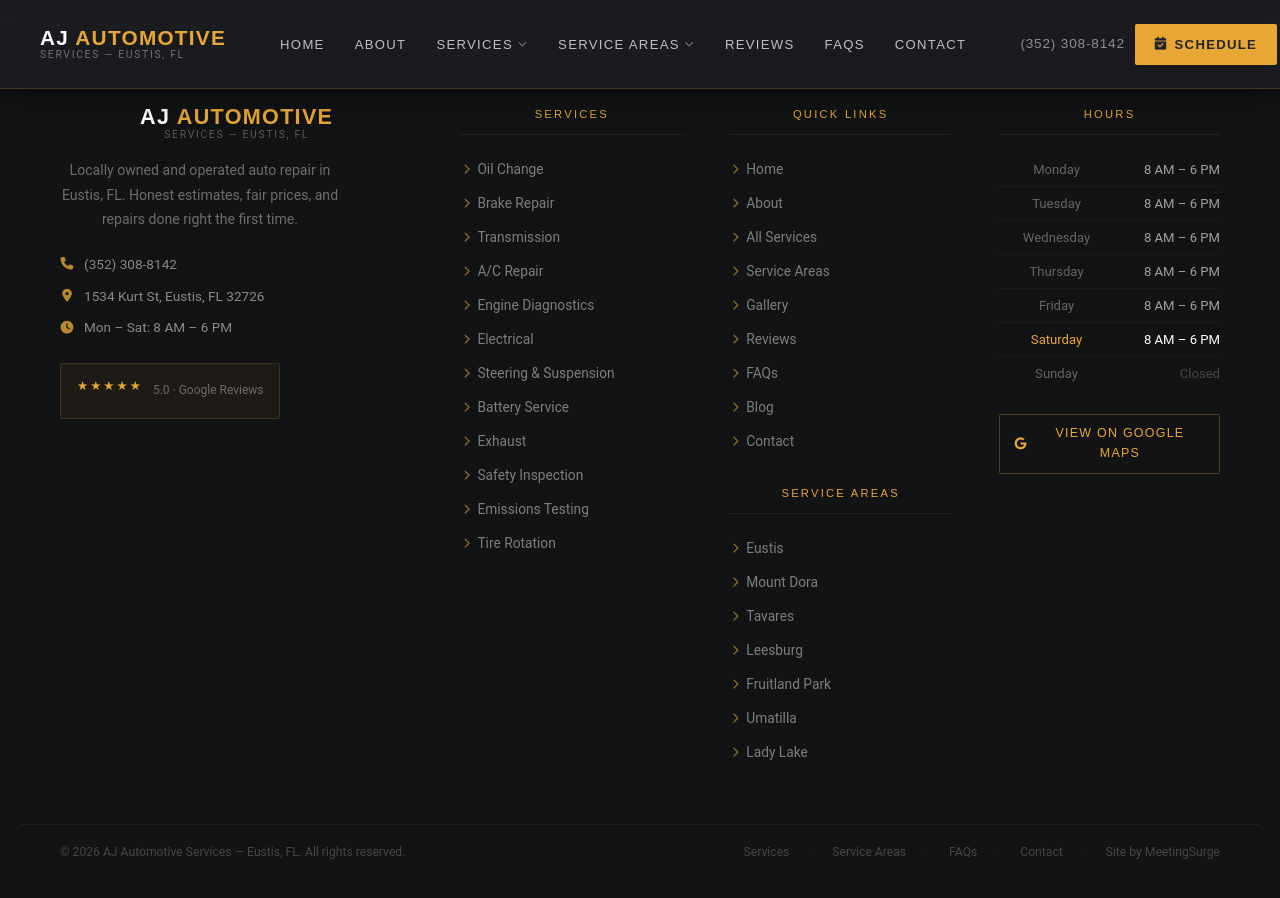
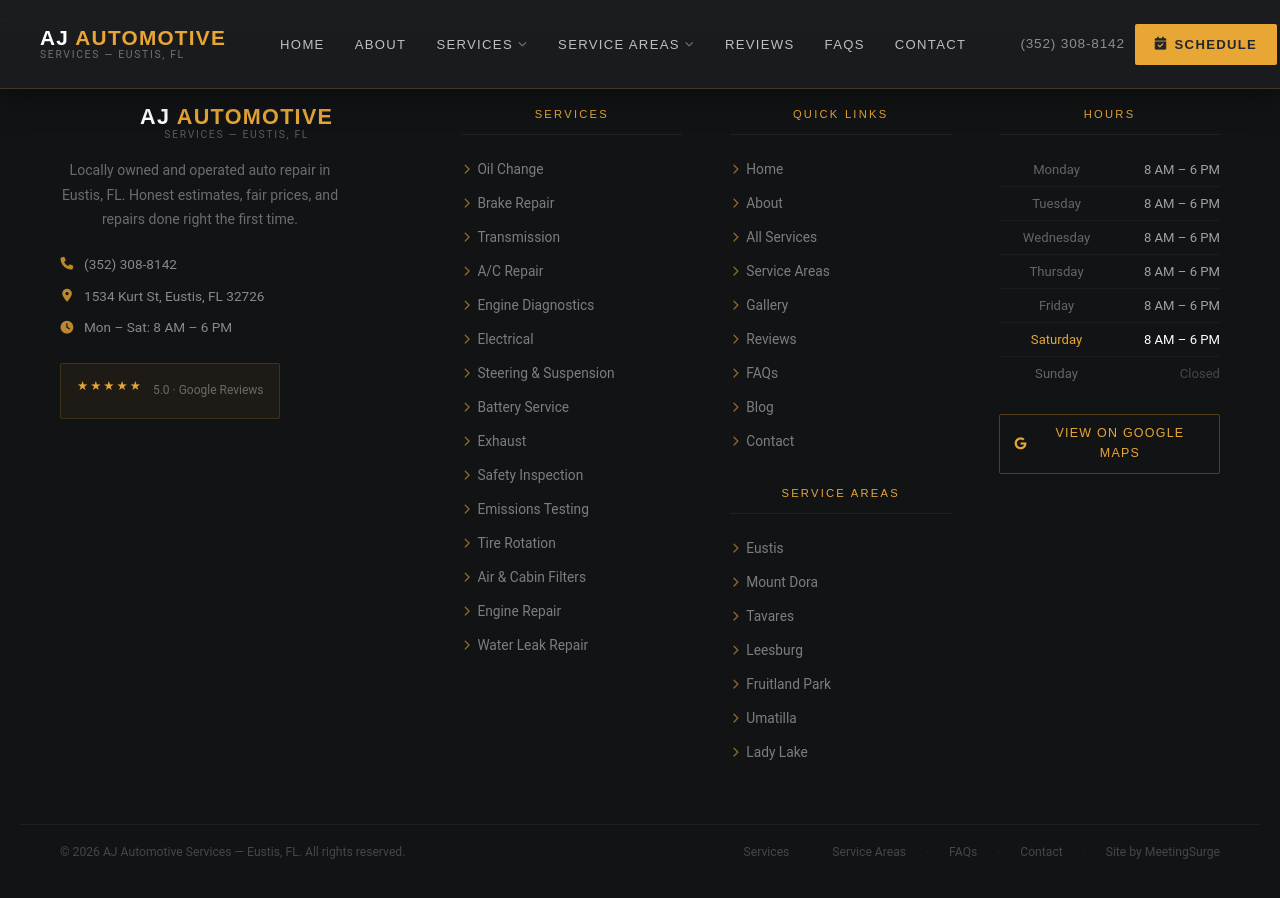
Before and after one commit to JamesBrownR/AJ-Auto-Repair, a Jekyll site: the page built from index.html, in a window 1280 px wide and 900 px high, scrolled down 6466 px. Built offline with Jekyll 4.4.1, drawn with Linux system fonts in a browser that asks for light colours; nearby versions of some CDN libraries; some web fonts are replaced; library files that are not in the unit come from our copies.

Commit message:
Update footer.html

```diff
--- a/_includes/footer.html
+++ b/_includes/footer.html
@@ -313,6 +313,9 @@
                 <a href="/services/vehicle-safety-inspection"><i class="fa-solid fa-chevron-right"></i>Safety Inspection</a>
                 <a href="/services/auto-emissions-testing"><i class="fa-solid fa-chevron-right"></i>Emissions Testing</a>
                 <a href="/services/tire-rotations"><i class="fa-solid fa-chevron-right"></i>Tire Rotation</a>
+               <a href="/services/air-cabin-filter-replacement"><i class="fa-solid fa-chevron-right"></i>Air &amp; Cabin Filters</a>
+<a href="/services/engine-repair"><i class="fa-solid fa-chevron-right"></i>Engine Repair</a>
+<a href="/services/auto-water-leak-repair"><i class="fa-solid fa-chevron-right"></i>Water Leak Repair</a>
             </div>
         </div>
 
```
